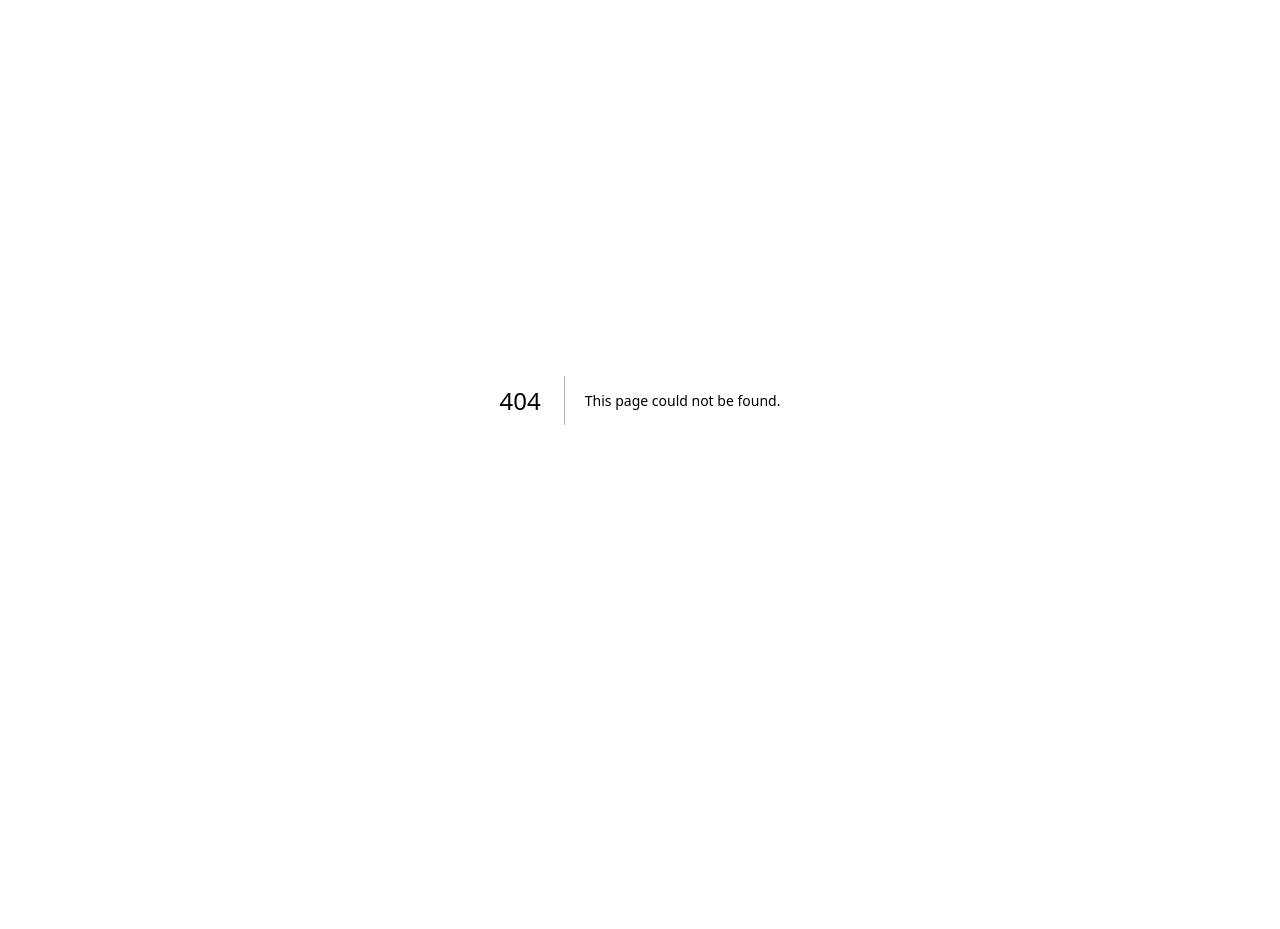
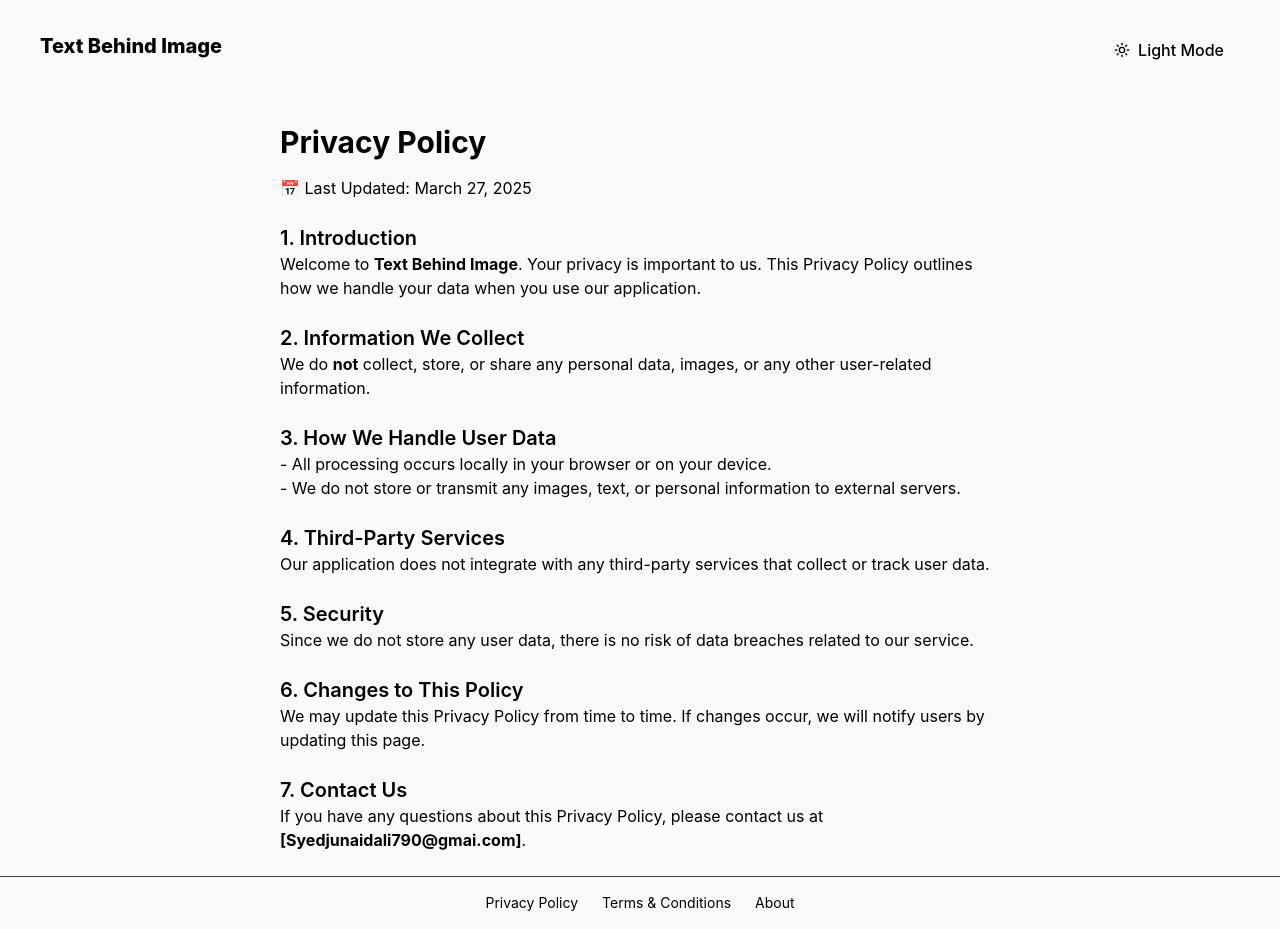
Before and after one commit to SyedJunaidAli1/Text-Behind-Image-Background, a Next.js app: page /Privacy in a window 1280 px wide. Before the commit this address had no page. Before the commit the page ends 800 px from the top, so only its background shows below. Built offline with nearby package versions, Linux system fonts and the light colour scheme.

Commit message:
Footer added and privacy and about page done

```diff
--- a/package.json
+++ b/package.json
@@ -14,7 +14,7 @@
     "class-variance-authority": "^0.7.1",
     "clsx": "^2.1.1",
     "lucide-react": "^0.475.0",
-    "motion": "^12.5.0",
+    "motion": "^12.6.2",
     "next": "^15.2.3",
     "next-themes": "^0.4.4",
     "react": "^19.0.0",
--- /dev/null
+++ b/src/app/About/page.tsx
@@ -0,0 +1,69 @@
+import React from "react";
+import Nav from "../components/Nav";
+import Footer from "../components/Footer";
+
+const About = () => {
+  return (
+    <>
+      <Nav />
+      <div>
+        <section className="min-h-[85vh] w-full mx-auto max-w-[600px] px-4 sm:px-6 py-16">
+          <main className="flex flex-col items-start justify-center gap-8">
+            <header className="flex sm:flex-row justify-between items-center w-full gap-4 sm:gap-0"></header>
+            <div>
+              <h2 className="text-lg text-white font-medium">
+                Text Behind Image
+              </h2>
+              <p className="mt-2 text-[15px] font-medium leading-relaxed">
+                An text behind photo is a seamless way to add text behind your
+                pictures, featuring a user-friendly interface and robust
+                functionality for personal or educational use.
+              </p>
+            </div>
+            <div>
+              <h2 className="text-lg text-white font-medium">About</h2>
+              <p className="mt-2 text-[15px] font-medium leading-relaxed">
+                This Text behind Image is crafted for personal use with a
+                minimalist design, offering essential features. It loads
+                quickly, is optimized for mobile devices, and provides smooth
+                animations for an enjoyable experience.
+              </p>
+            </div>
+            <div>
+              <h2 className="text-lg text-white font-medium">Support</h2>
+              <p className="mt-2 text-[15px] font-medium leading-relaxed">
+                The product is free to use and currently in beta. While no new
+                features or bug fixes are guaranteed immediately, we plan to
+                introduce new features in the future. Support will be available
+                as needed.
+              </p>
+            </div>
+            <div>
+              <h2 className="text-lg font-medium">Contact Us</h2>
+              <p className="mt-2 text-[15px] font-medium leading-relaxed">
+                For any inquiries or support, there is a highlighted tag below
+                'Junaid' or Syedjunaidali790@gmail.com you can use to reach out to us directly.
+              </p>
+            </div>
+            <div className="w-full h-[1px] bg-neutral-50/15"></div>
+            <footer className="flex justify-between items-center w-full">
+              <p className="mt-2 text-sm font-medium text-neutral-100 italic">
+                V0.50
+              </p>
+              <a
+                href="https://github.com/SyedJunaidAli1"
+                target="_blank"
+                className="opacity-none hover:text-[#bb79f1] transition"
+              >
+                Junaid
+              </a>
+            </footer>
+          </main>
+        </section>
+      </div>
+      <Footer />
+    </>
+  );
+};
+
+export default About;
--- a/src/app/MainApp/page.tsx
+++ b/src/app/MainApp/page.tsx
@@ -3,6 +3,7 @@ import React, { useState, useRef, useEffect } from 'react';
 import Nav from '../components/Nav';
 import { removeBackground } from '@imgly/background-removal';
 import { AlignLeft, Underline, AlignCenter, AlignRight, Bold, Italic, Type, Camera, Settings } from 'lucide-react';
+import Footer from '../components/Footer';
 
 const MainApp = () => {
   const [brightness, setBrightness] = useState(100);
@@ -796,6 +797,7 @@ const MainApp = () => {
           </div>
         </div>
       </main>
+      <Footer/>
     </>
   );
 };
--- /dev/null
+++ b/src/app/Privacy/page.tsx
@@ -0,0 +1,76 @@
+import React from "react";
+import Nav from "../components/Nav";
+import Footer from "../components/Footer";
+
+const Privacy = () => {
+    return (
+        <>
+            <Nav />
+            <div className="max-w-3xl mx-auto p-6 min-h-[84vh]">
+                <h1 className="text-3xl font-bold mb-4">Privacy Policy</h1>
+                <p>📅 Last Updated: March 27, 2025</p>
+
+                <section className="mt-6">
+                    <h2 className="text-xl font-semibold">1. Introduction</h2>
+                    <p>
+                        Welcome to <strong>Text Behind Image</strong>. Your privacy is
+                        important to us. This Privacy Policy outlines how we handle your data
+                        when you use our application.
+                    </p>
+                </section>
+
+                <section className="mt-6">
+                    <h2 className="text-xl font-semibold">2. Information We Collect</h2>
+                    <p>
+                        We do <strong>not</strong> collect, store, or share any personal data,
+                        images, or any other user-related information.
+                    </p>
+                </section>
+
+                <section className="mt-6">
+                    <h2 className="text-xl font-semibold">3. How We Handle User Data</h2>
+                    <p>
+                        - All processing occurs locally in your browser or on your device.
+                        <br />- We do not store or transmit any images, text, or personal
+                        information to external servers.
+                    </p>
+                </section>
+
+                <section className="mt-6">
+                    <h2 className="text-xl font-semibold">4. Third-Party Services</h2>
+                    <p>
+                        Our application does not integrate with any third-party services that
+                        collect or track user data.
+                    </p>
+                </section>
+
+                <section className="mt-6">
+                    <h2 className="text-xl font-semibold">5. Security</h2>
+                    <p>
+                        Since we do not store any user data, there is no risk of data breaches
+                        related to our service.
+                    </p>
+                </section>
+
+                <section className="mt-6">
+                    <h2 className="text-xl font-semibold">6. Changes to This Policy</h2>
+                    <p>
+                        We may update this Privacy Policy from time to time. If changes occur,
+                        we will notify users by updating this page.
+                    </p>
+                </section>
+
+                <section className="mt-6">
+                    <h2 className="text-xl font-semibold">7. Contact Us</h2>
+                    <p>
+                        If you have any questions about this Privacy Policy, please contact us
+                        at <strong>[Syedjunaidali790@gmai.com]</strong>.
+                    </p>
+                </section>
+            </div>
+            <Footer/>
+        </>
+    );
+};
+
+export default Privacy;
--- a/src/app/components/Footer.tsx
+++ b/src/app/components/Footer.tsx
@@ -0,0 +1,15 @@
+import React from 'react'
+
+const Footer = () => {
+    return (
+        <footer className="w-full py-4 flex justify-center items-center border-t border-gray-700 animate-fadeIn">
+            <div className="flex gap-6 text-sm animate-slideUp">
+                <a href="/Privacy" className="hover:text-gray-400 transition-colors duration-300">Privacy Policy</a>
+                <a href="/terms" className="hover:text-gray-400 transition-colors duration-300">Terms & Conditions</a>
+                <a href="/About" className="hover:text-gray-400 transition-colors duration-300">About</a>
+            </div>
+        </footer>
+    )
+}
+
+export default Footer
--- a/src/app/components/Nav.tsx
+++ b/src/app/components/Nav.tsx
@@ -1,10 +1,13 @@
 "use client";
+import Link from "next/link";
 import ThemeToggler from "./ThemeToggler";
 
 const Nav = () => {
     return (
         <div className="flex justify-between px-10 py-8">
-            <h2 className="text-xl font-extrabold">Text Behind Image</h2>
+            <Link href="/">
+                <h2 className="text-xl font-extrabold">Text Behind Image</h2>
+            </Link>
             <ThemeToggler />
         </div>
     );
--- a/src/app/page.tsx
+++ b/src/app/page.tsx
@@ -1,6 +1,6 @@
+import Footer from "./components/Footer";
 import Hero from "./components/Hero";
 import ImageComparisonSpring from "./components/ImageComparisonSpring";
-
 import ImageGrid from "./components/ImageGrid";
 import Nav from "./components/Nav";
 
@@ -11,6 +11,7 @@ export default function Home() {
       <Hero />
       <ImageComparisonSpring />
       <ImageGrid />
+      <Footer />
     </>
   )
 }
```
Also changed, not shown: 2 other files (tests, documents, lock files or other folders).
